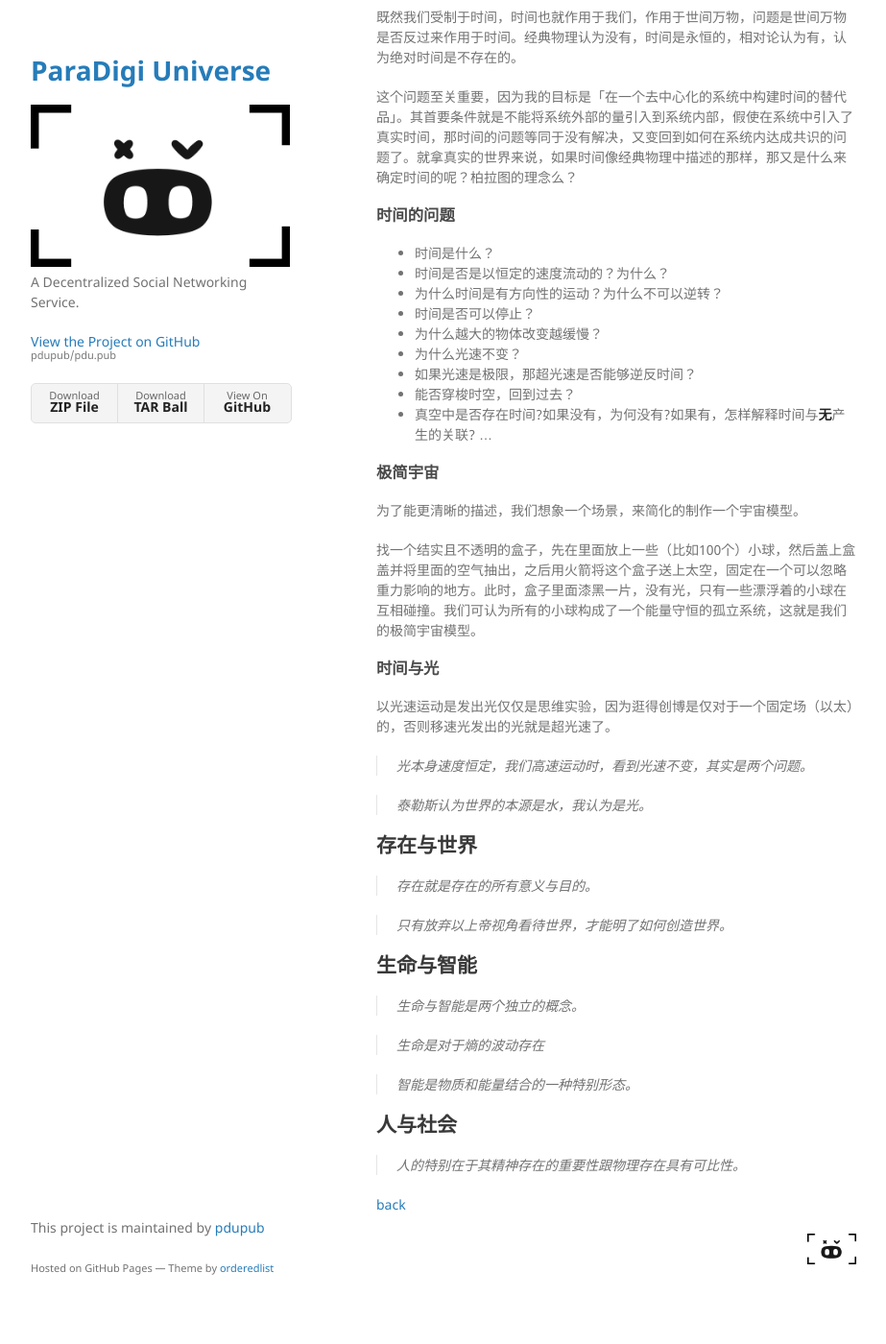
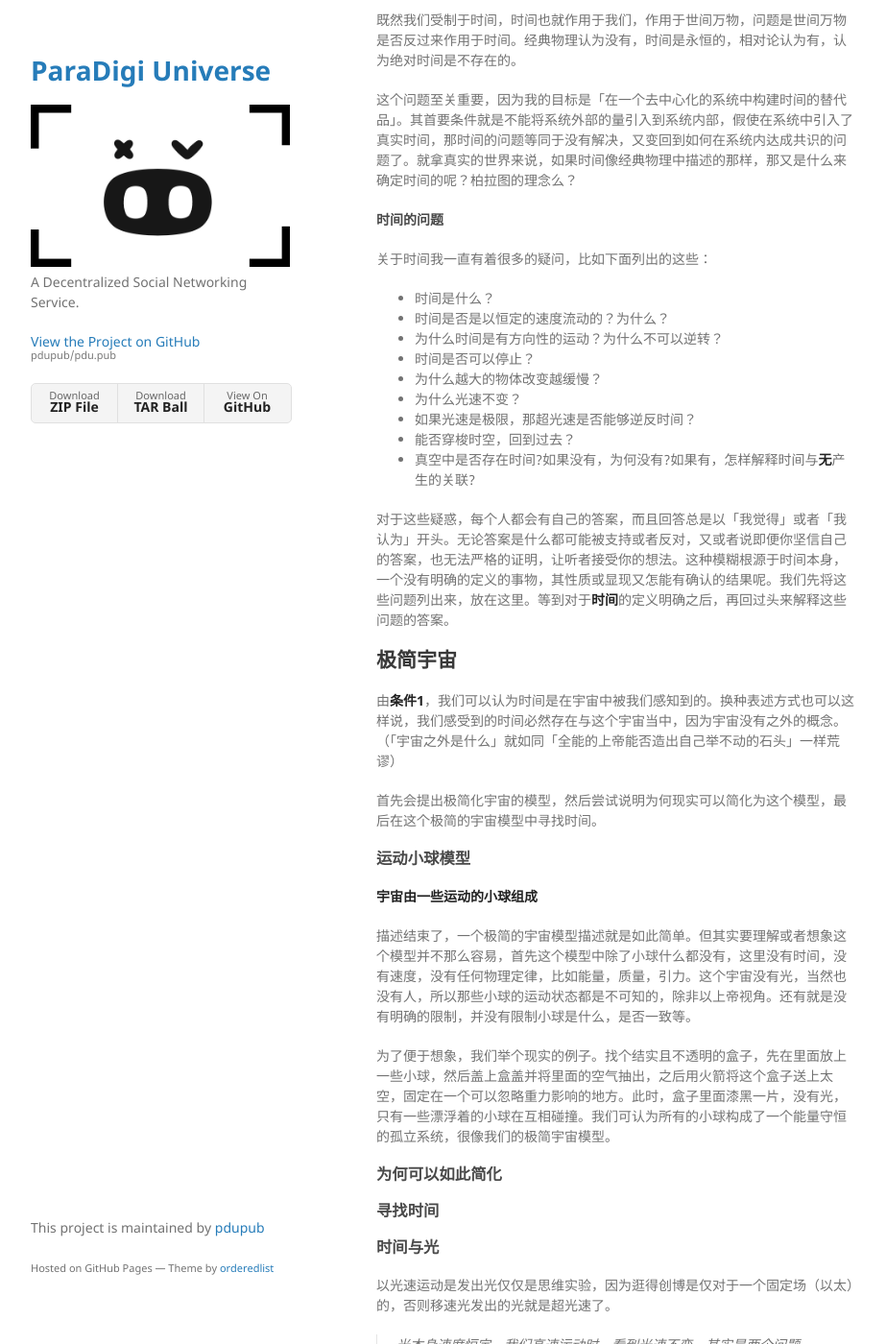
Before and after one commit to pdupub/pdu.pub, a Jekyll site: the page built from docs/zh/MinimalMetaphysics.md, in a window 1280 px wide and 1400 px high, scrolled down 3262 px. Shown: the whole window at 96% size, without its empty margins (178-1101 px from the left). Built offline with Jekyll 4.4.1, drawn with Linux system fonts in a browser that asks for light colours; our own code applies the rules of GitHub Pages for plain Markdown files; before the commit the page ends 4629 px from its top, so only the background shows below that.

Commit message:
feat (MiniMeta): add minimal universe model

```diff
--- a/docs/zh/MinimalMetaphysics.md
+++ b/docs/zh/MinimalMetaphysics.md
@@ -58,17 +58,17 @@ layout: default
 对于时间的定义还有很多，有位美国的哲学教授写了本书「A Brief History of the Philosophy of Time」，将从古至今的这些哲学家科学家的时间观总结罗列。看过之后能使人更加迷惑，时间最为基础的概念，居然有如此多的不一致描述。与之不同，对于时间的测量方法的倒是有明确且一致的说明。如果仅是使用时间，精确的测量已经足够。就好像如果想去某个地方旅行，会驾驶汽车就够了，如果能够熟练的驾驶，那会大大的提高安全性与效率。只不过无论驾驶技术多么优秀，依然可能毫不清除如何制造汽车。所以想不清时间的究竟是什么，就依然无法在一个系统中独立的构建时间，或者合理的时间替代物。
 
 
-### 两个条件
+#### 两个必要条件
 
 即便目前尚不清楚时间的定义，但依然存在一些确定的或者说能够被我们相信的条件。注意，不要把这些条件看成几何中的公理，而应看成结论，不能类比为「两点间直线距离最短」但可以类比为「一个直角三角形，两条直角边分别是3和4，斜边必然是5」。这些只是必要条件，而非充分条件。
 
-#### 条件1：符合我们人类在日常生活中对于时间的感受
+- **条件1：符合我们人类在日常生活中对于时间的感受**
 
 主语是**我们人类**，也就是从我们自身作为人的角度出发考试讨论这个问题。无论时间是否属于客观实在，至少应该是个由人所提出的概念。这里并不否定其他生物有时间的概念，只不过不在讨论范围内。
 
 时间还要符合我们一般意义上对于时间的感受，如果不符合，那也许就是在定义另一个事物，而不是时间。感受有时间总是恒速流逝的，一年四季，日夜轮转，永无休止；再比如，每个人体验到的时间都差不太多；还有同样的物种，其生命所受的时间限制都差不多；再有就是单向的，至少现在还不能时间旅行。
 
-#### 条件2：时间一定会与这个世界的存在相关
+- **条件2：时间一定会与这个世界的存在相关**
 
 时间并非一个和现实世界或者说跟客观实在完全无关的绝对独立的东西。
 
@@ -77,7 +77,9 @@ layout: default
 这个问题至关重要，因为我的目标是「在一个去中心化的系统中构建时间的替代品」。其首要条件就是不能将系统外部的量引入到系统内部，假使在系统中引入了真实时间，那时间的问题等同于没有解决，又变回到如何在系统内达成共识的问题了。就拿真实的世界来说，如果时间像经典物理中描述的那样，那又是什么来确定时间的呢？柏拉图的理念么？
 
 
-### 时间的问题
+#### 时间的问题
+
+关于时间我一直有着很多的疑问，比如下面列出的这些：
 
 * 时间是什么？
 * 时间是否是以恒定的速度流动的？为什么？
@@ -88,15 +90,33 @@ layout: default
 * 如果光速是极限，那超光速是否能够逆反时间？
 * 能否穿梭时空，回到过去？
 * 真空中是否存在时间?如果没有，为何没有?如果有，怎样解释时间与**无**产生的关联?
-...
+
+对于这些疑惑，每个人都会有自己的答案，而且回答总是以「我觉得」或者「我认为」开头。无论答案是什么都可能被支持或者反对，又或者说即便你坚信自己的答案，也无法严格的证明，让听者接受你的想法。这种模糊根源于时间本身，一个没有明确的定义的事物，其性质或显现又怎能有确认的结果呢。我们先将这些问题列出来，放在这里。等到对于**时间**的定义明确之后，再回过头来解释这些问题的答案。
 
 
 
-### 极简宇宙
+## 极简宇宙
 
-为了能更清晰的描述，我们想象一个场景，来简化的制作一个宇宙模型。
+由**条件1**，我们可以认为时间是在宇宙中被我们感知到的。换种表述方式也可以这样说，我们感受到的时间必然存在与这个宇宙当中，因为宇宙没有之外的概念。（「宇宙之外是什么」就如同「全能的上帝能否造出自己举不动的石头」一样荒谬）
 
-找一个结实且不透明的盒子，先在里面放上一些（比如100个）小球，然后盖上盒盖并将里面的空气抽出，之后用火箭将这个盒子送上太空，固定在一个可以忽略重力影响的地方。此时，盒子里面漆黑一片，没有光，只有一些漂浮着的小球在互相碰撞。我们可认为所有的小球构成了一个能量守恒的孤立系统，这就是我们的极简宇宙模型。
+首先会提出极简化宇宙的模型，然后尝试说明为何现实可以简化为这个模型，最后在这个极简的宇宙模型中寻找时间。
+
+### 运动小球模型
+
+**宇宙由一些运动的小球组成**
+
+描述结束了，一个极简的宇宙模型描述就是如此简单。但其实要理解或者想象这个模型并不那么容易，首先这个模型中除了小球什么都没有，这里没有时间，没有速度，没有任何物理定律，比如能量，质量，引力。这个宇宙没有光，当然也没有人，所以那些小球的运动状态都是不可知的，除非以上帝视角。还有就是没有明确的限制，并没有限制小球是什么，是否一致等。
+
+为了便于想象，我们举个现实的例子。找个结实且不透明的盒子，先在里面放上一些小球，然后盖上盒盖并将里面的空气抽出，之后用火箭将这个盒子送上太空，固定在一个可以忽略重力影响的地方。此时，盒子里面漆黑一片，没有光，只有一些漂浮着的小球在互相碰撞。我们可认为所有的小球构成了一个能量守恒的孤立系统，很像我们的极简宇宙模型。
+
+
+### 为何可以如此简化
+
+
+### 寻找时间
+
+
+
 
 ### 时间与光
 
```
Also changed, not shown: index.md (+1 -1 lines).
